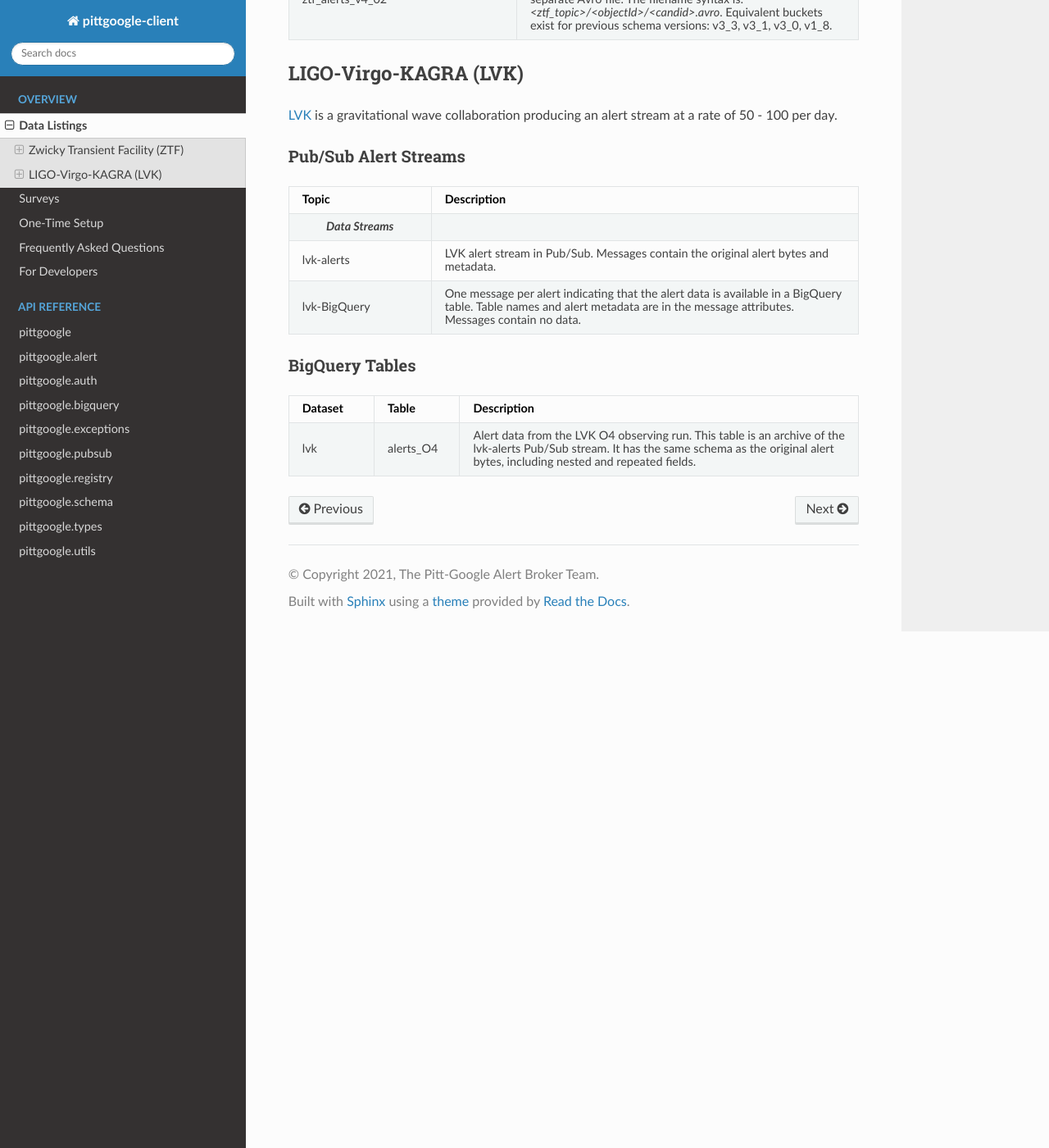
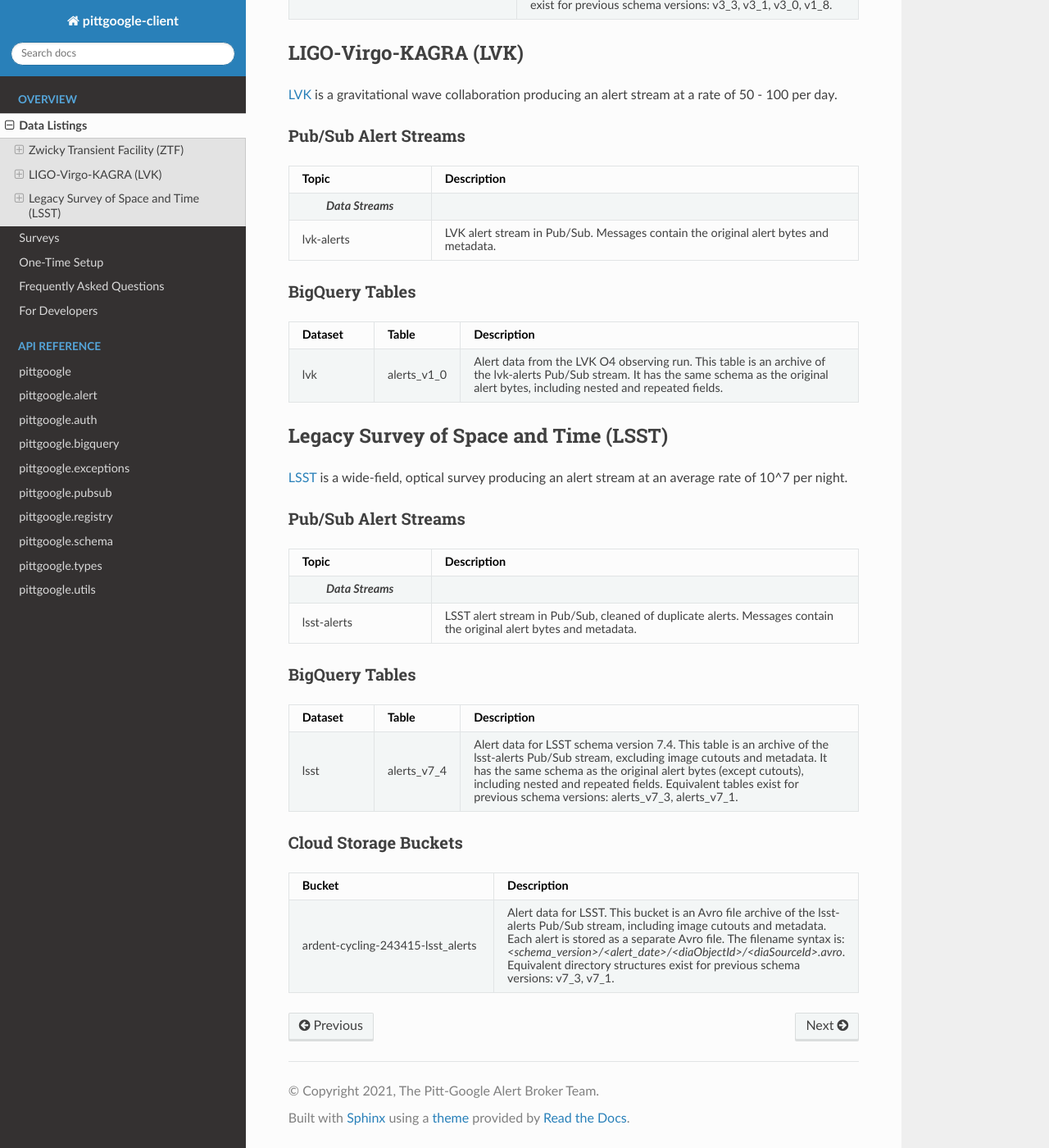
Before and after one commit to mwvgroup/pittgoogle-client, a Sphinx documentation site: the page built from docs/source/listings.rst, in a window 1280 px wide and 1400 px high, scrolled down 1729 px. Shown: the whole window at 82% size. Built offline with Sphinx 7.4.7 and the Read the Docs theme 3.1.0, drawn with Linux system fonts in a browser that asks for light colours; some of the changed text lies outside the part shown.

Commit message:
add data listings and references for LSST

```diff
--- a/docs/source/listings.rst
+++ b/docs/source/listings.rst
@@ -67,10 +67,6 @@ Pub/Sub Alert Streams
     * - ztf-alert_avros
       - One message per alert indicating that the Avro file is available in a Cloud Storage bucket.
         The file and bucket names are in the message attributes. Messages contain no data.
-
-    * - ztf-BigQuery
-      - One message per alert indicating that the alert data is available in a BigQuery table.
-        Table names are in the message attributes. Messages contain no data.
 
     * - .. centered:: *Testing Stream*
       -
@@ -151,9 +147,45 @@ Pub/Sub Alert Streams
       - LVK alert stream in Pub/Sub.
         Messages contain the original alert bytes and metadata.
 
-    * - lvk-BigQuery
-      - One message per alert indicating that the alert data is available in a BigQuery table.
-        Table names and alert metadata are in the message attributes. Messages contain no data.
+BigQuery Tables
+^^^^^^^^^^^^^^^
+
+.. list-table::
+    :class: tight-table
+    :widths: 15 15 70
+    :header-rows: 1
+
+    * - Dataset
+      - Table
+      - Description
+
+    * - lvk
+      - alerts_v1_0
+      - Alert data from the LVK O4 observing run. This table is an archive of the lvk-alerts Pub/Sub stream.
+        It has the same schema as the original alert bytes, including nested and repeated fields.
+
+Legacy Survey of Space and Time (LSST)
+-------------------------------
+
+:ref:`LSST <survey lsst>` is a wide-field, optical survey producing an alert stream at an average rate of 10^7 per night.
+
+Pub/Sub Alert Streams
+^^^^^^^^^^^^^^^^^^^^^
+
+.. list-table::
+    :class: tight-table
+    :widths: 25 75
+    :header-rows: 1
+
+    * - Topic
+      - Description
+
+    * - .. centered:: *Data Streams*
+      -
+
+    * - lsst-alerts
+      - LSST alert stream in Pub/Sub, cleaned of duplicate alerts.
+        Messages contain the original alert bytes and metadata.
 
 BigQuery Tables
 ^^^^^^^^^^^^^^^
@@ -167,7 +199,26 @@ BigQuery Tables
       - Table
       - Description
 
-    * - lvk
-      - alerts_O4
-      - Alert data from the LVK O4 observing run. This table is an archive of the lvk-alerts Pub/Sub stream.
-        It has the same schema as the original alert bytes, including nested and repeated fields.
+    * - lsst
+      - alerts_v7_4
+      - Alert data for LSST schema version 7.4. This table is an archive of the lsst-alerts Pub/Sub stream,
+        excluding image cutouts and metadata.
+        It has the same schema as the original alert bytes (except cutouts), including nested and repeated fields.
+        Equivalent tables exist for previous schema versions: alerts_v7_3,  alerts_v7_1.
+
+Cloud Storage Buckets
+^^^^^^^^^^^^^^^^^^^^^
+
+.. list-table::
+    :class: tight-table
+    :widths: 40 60
+    :header-rows: 1
+
+    * - Bucket
+      - Description
+
+    * - ardent-cycling-243415-lsst_alerts
+      - Alert data for LSST. This bucket is an Avro file archive of the lsst-alerts Pub/Sub stream,
+        including image cutouts and metadata. Each alert is stored as a separate Avro file.
+        The filename syntax is: `<schema_version>/<alert_date>/<diaObjectId>/<diaSourceId>.avro`.
+        Equivalent directory structures exist for previous schema versions: v7_3,  v7_1.
--- a/docs/source/surveys/index.rst
+++ b/docs/source/surveys/index.rst
@@ -10,3 +10,4 @@ Note that data products may be served in multiple formats -- a complete listing
 
     ztf
     lvk
+    lsst
--- /dev/null
+++ b/docs/source/surveys/lsst.rst
@@ -0,0 +1,18 @@
+.. _survey lsst:
+
+Legacy Survey of Space and Time (LSST)
+===============================
+
+LSST is the widest, fastest, and deepest optical survey imaging in six bands: u, g, r, i, z, and y.
+It produces an alert stream of astronomical transients detected by difference imaging at an average rate of 10^7 alerts per night.
+It scans the entire Southern sky every few days.
+
+Mission resources:
+
+- `LSST Homepage <https://rubinobservatory.org>`__
+- `LSST Data Products Definition Document <https://lse-163.lsst.io/v/v3.9/index.html>`__
+
+Data products:
+
+- Alert Stream. The schema can be viewed at `<https://github.com/lsst/alert_packet/tree/main/python/lsst/alert/packet/schema>`__.
+  Complete documentation can be found at the mission resources above.
```
